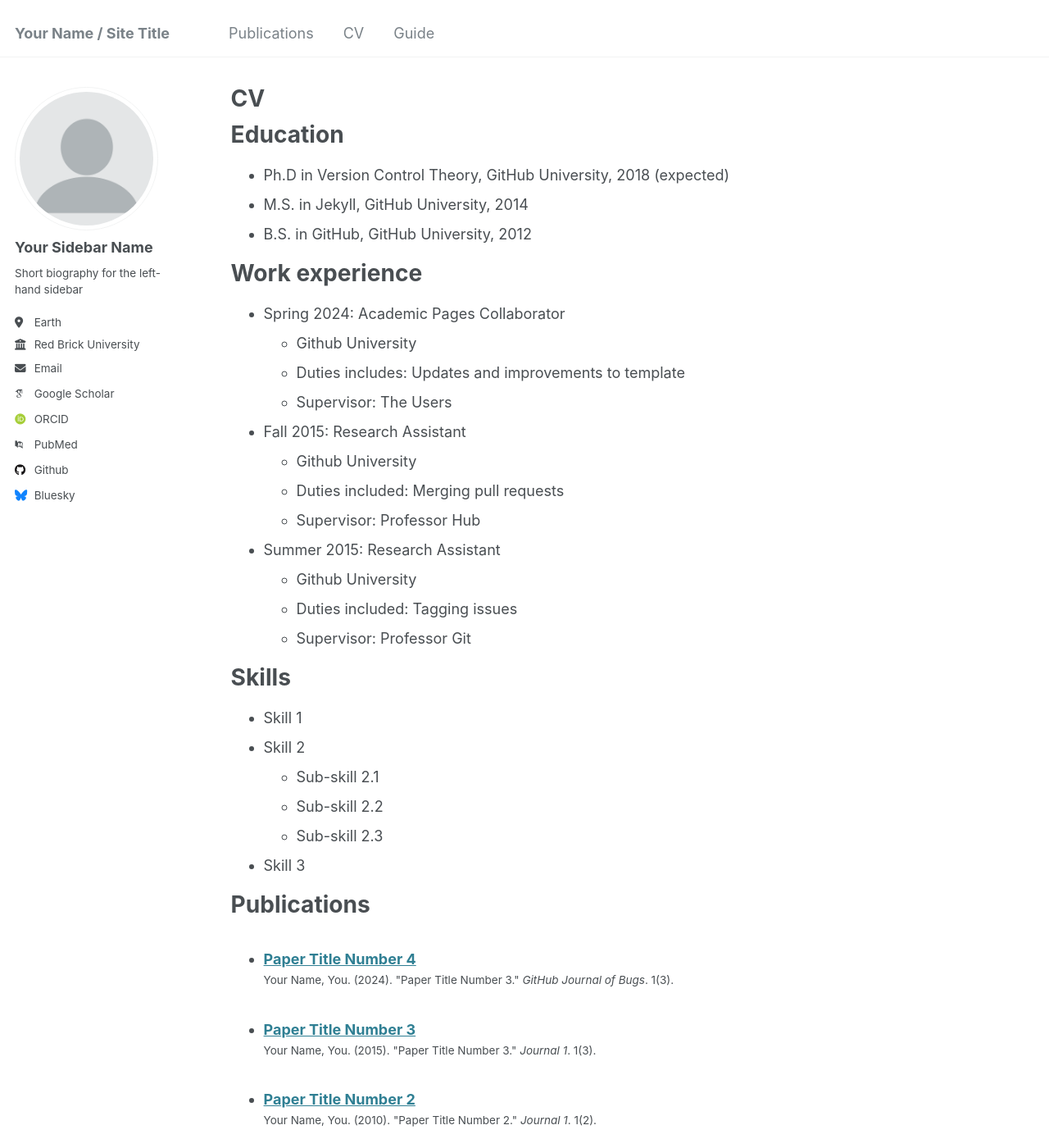
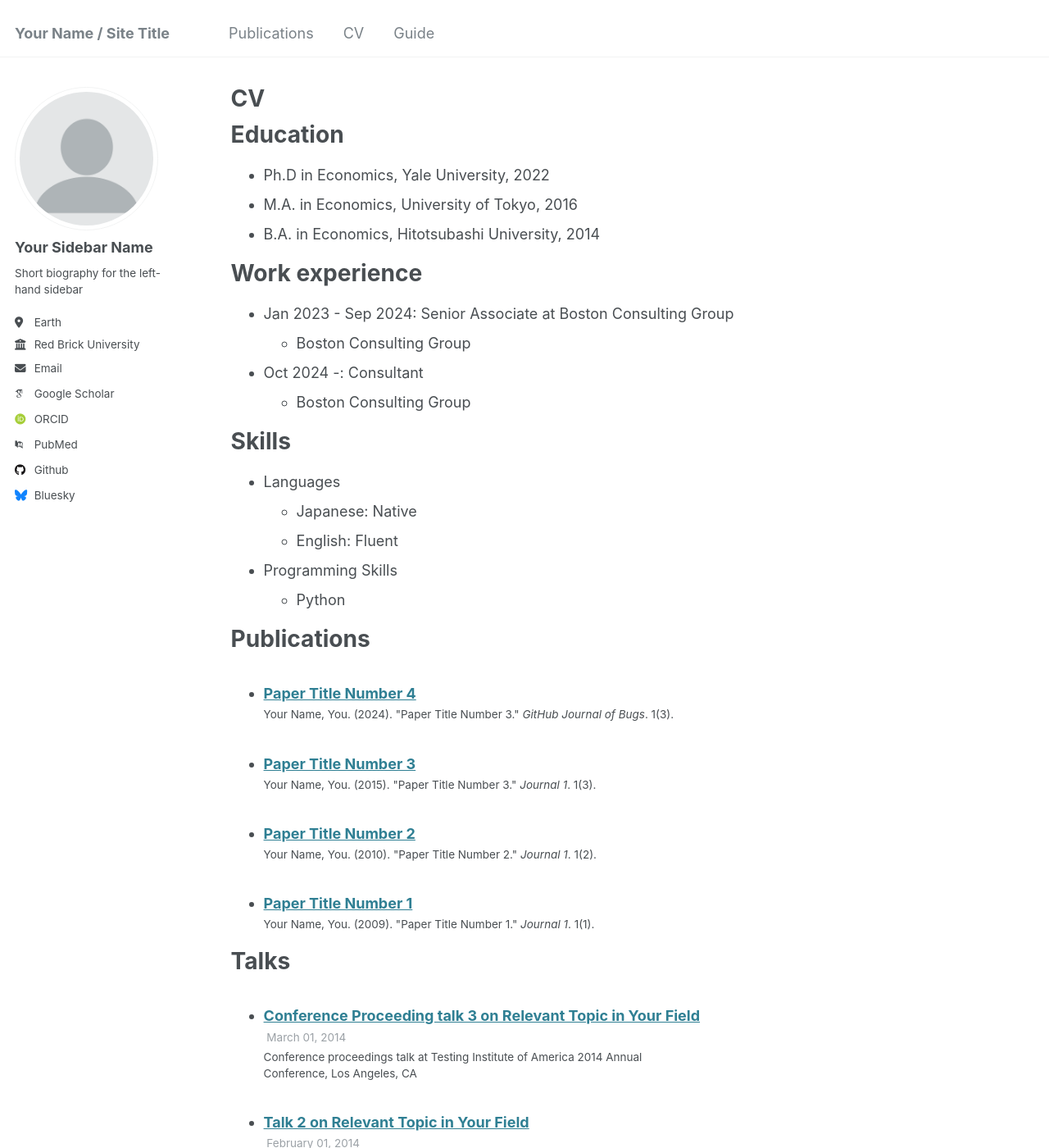
Before and after one commit to satoshimatsuzawa/test2.github.io, a Jekyll site: the page built from _pages/cv.md, in a window 1280 px wide and 1400 px high. Shown: the whole window at 82% size. Built offline with Jekyll 4.4.1, drawn with Linux system fonts in a browser that asks for light colours; some web fonts are replaced; some of the changed text lies outside the part shown.

Commit message:
Update cv.md

```diff
--- a/_pages/cv.md
+++ b/_pages/cv.md
@@ -11,35 +11,25 @@ redirect_from:
 
 Education
 ======
-* Ph.D in Version Control Theory, GitHub University, 2018 (expected)
-* M.S. in Jekyll, GitHub University, 2014
-* B.S. in GitHub, GitHub University, 2012
+* Ph.D in Economics, Yale University, 2022
+* M.A. in Economics, University of Tokyo, 2016
+* B.A. in Economics, Hitotsubashi University, 2014
 
 Work experience
 ======
-* Spring 2024: Academic Pages Collaborator
-  * Github University
-  * Duties includes: Updates and improvements to template
-  * Supervisor: The Users
+* Jan 2023 - Sep 2024: Senior Associate at Boston Consulting Group
+  * Boston Consulting Group
 
-* Fall 2015: Research Assistant
-  * Github University
-  * Duties included: Merging pull requests
-  * Supervisor: Professor Hub
-
-* Summer 2015: Research Assistant
-  * Github University
-  * Duties included: Tagging issues
-  * Supervisor: Professor Git
+* Oct 2024 -: Consultant
+  * Boston Consulting Group
 
 Skills
 ======
-* Skill 1
-* Skill 2
-  * Sub-skill 2.1
-  * Sub-skill 2.2
-  * Sub-skill 2.3
-* Skill 3
+* Languages
+  * Japanese: Native
+  * English: Fluent
+* Programming Skills
+  * Python
 
 Publications
 ======
@@ -52,13 +42,3 @@ Talks
   <ul>{% for post in site.talks reversed %}
     {% include archive-single-talk-cv.html  %}
   {% endfor %}</ul>
-
-Teaching
-======
-  <ul>{% for post in site.teaching reversed %}
-    {% include archive-single-cv.html %}
-  {% endfor %}</ul>
-
-Service and leadership
-======
-* Currently signed in to 43 different slack teams
```
